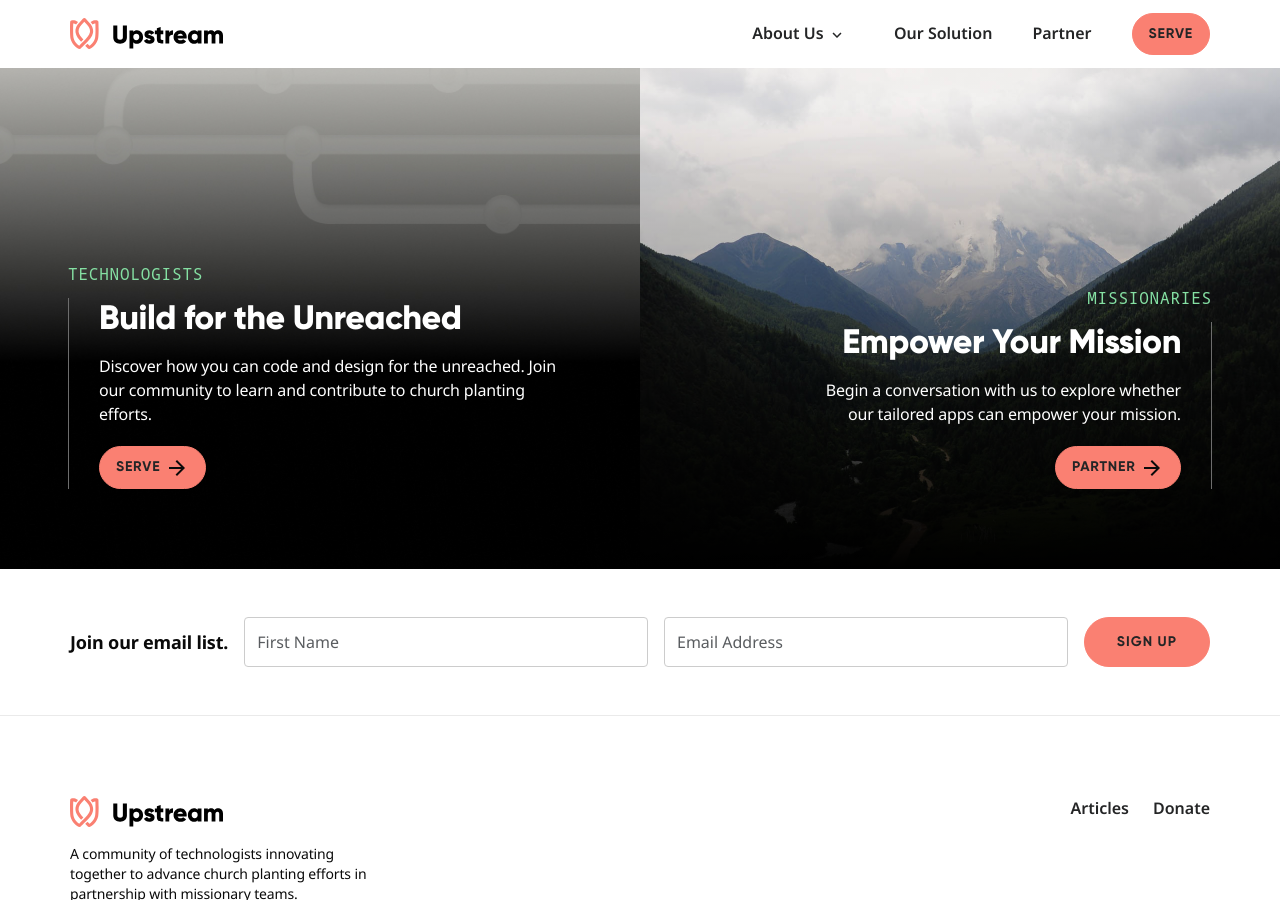
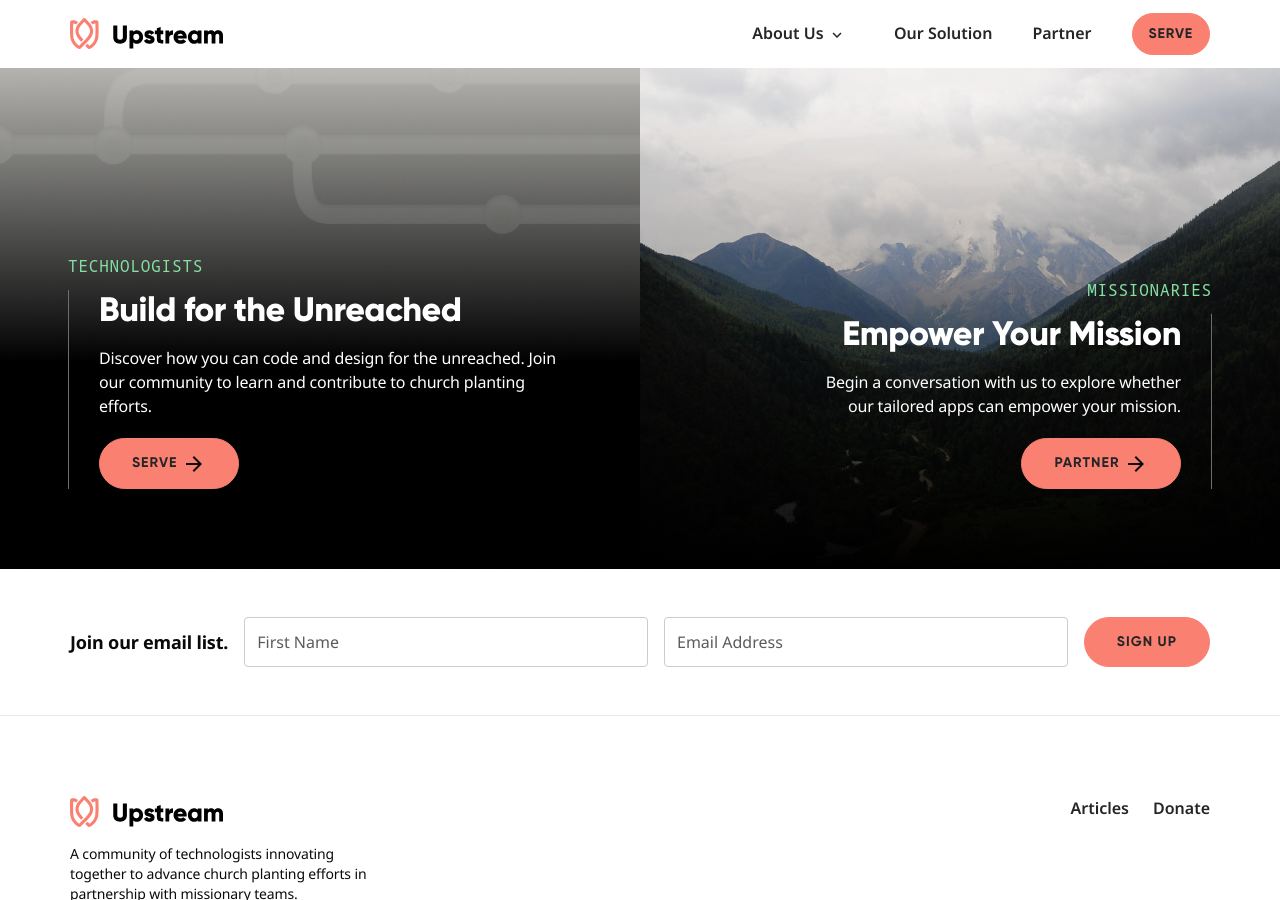
Before and after one commit to UpstreamCode/upstreamcode.github.io, a Jekyll site: the page built from _pages/about.html, in a window 1280 px wide and 900 px high, scrolled down 4011 px. Built offline with Jekyll 4.4.1, drawn with Linux system fonts in a browser that asks for light colours; comment, search, counter and statistics services are not loaded.

Commit message:
Adjust button size

```diff
--- a/_includes/action-items.html
+++ b/_includes/action-items.html
@@ -11,7 +11,7 @@
             Discover how you can code and design for the unreached. Join our
             community to learn and contribute to church planting efforts.
           </p>
-          <a href="/serve/" class="btn btn-primary btn-sm">
+          <a href="/serve/" class="btn btn-primary">
             Serve {% include svgs/icons/arrows/arrow-right.svg %}
           </a>
         </div>
@@ -28,7 +28,7 @@
             Begin a conversation with us to explore whether our tailored apps can
             empower your mission.
           </p>
-          <a href="/partner/" class="btn btn-primary btn-sm"
+          <a href="/partner/" class="btn btn-primary"
             >Partner {% include svgs/icons/arrows/arrow-right.svg %}</a
           >
         </div>
```
